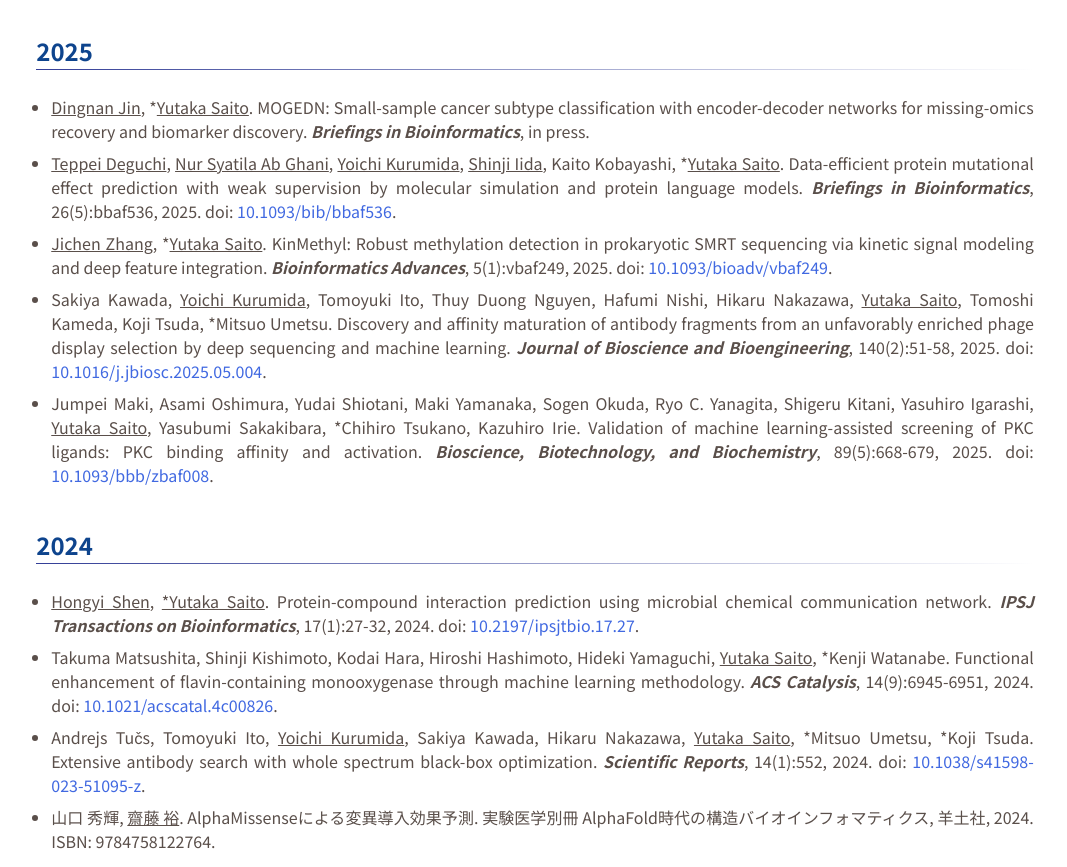
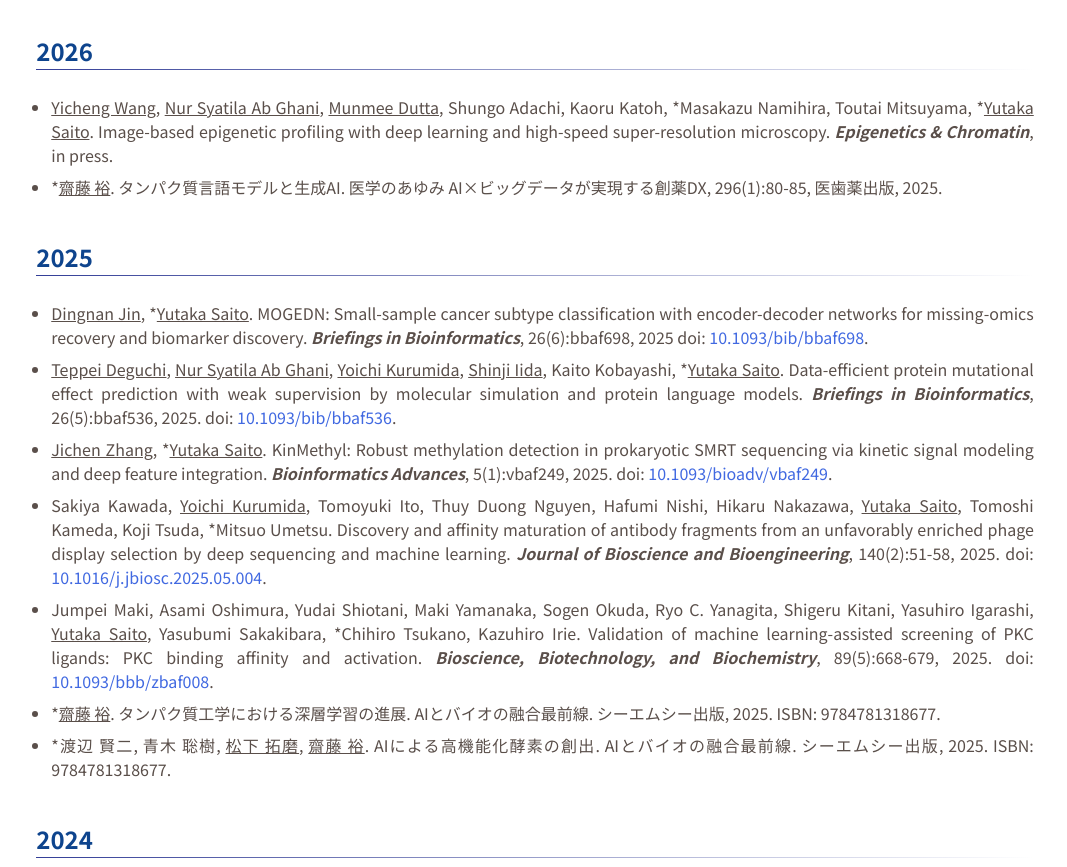
Before and after one commit to ytksailab-org/ytksailab-org.github.io, a plain HTML site: page publication-en.html in a window 1280 px wide. Shown: the part 487-1354 px from the top of the page, without its empty margins (105-1172 px from the left). Drawn offline with nearby package versions, Linux system fonts and the light colour scheme.

Commit message:
edited publications

```diff
--- a/publication-en.html
+++ b/publication-en.html
@@ -84,11 +84,21 @@
                         Students' papers, conference presentations, and prizes are listed in <a target="_blank" href="./student-en.html">this page</a>.</p>
 
                     <h2>Papers</h2>
+                    <h3>2026</h3>
+                    <ul>
+                        <li>
+                            <u>Yicheng Wang</u>, <u>Nur Syatila Ab Ghani</u>, <u>Munmee Dutta</u>, Shungo Adachi, Kaoru Katoh, *Masakazu Namihira, Toutai Mitsuyama, *<u>Yutaka Saito</u>.
+                            Image-based epigenetic profiling with deep learning and high-speed super-resolution microscopy. <b><i>Epigenetics &amp; Chromatin</i></b>, in press.
+                        </li>
+                        <li>
+                            *<u>齋藤 裕</u>. タンパク質言語モデルと生成AI. 医学のあゆみ AI×ビッグデータが実現する創薬DX, 296(1):80-85, 医歯薬出版, 2025.
+                        </li>
+                    </ul>
                     <h3>2025</h3>
                     <ul>
                         <li>
                             <u>Dingnan Jin</u>, *<u>Yutaka Saito</u>.
-                            MOGEDN: Small-sample cancer subtype classification with encoder-decoder networks for missing-omics recovery and biomarker discovery. <b><i>Briefings in Bioinformatics</i></b>, in press.
+                            MOGEDN: Small-sample cancer subtype classification with encoder-decoder networks for missing-omics recovery and biomarker discovery. <b><i>Briefings in Bioinformatics</i></b>, 26(6):bbaf698, 2025 doi: <a target="_blank" href="https://doi.org/10.1093/bib/bbaf698">10.1093/bib/bbaf698</a>.
                         </li>
                         <li>
                             <u>Teppei Deguchi</u>, <u>Nur Syatila Ab Ghani</u>, <u>Yoichi Kurumida</u>, <u>Shinji Iida</u>, Kaito Kobayashi, *<u>Yutaka Saito</u>.
@@ -105,6 +115,12 @@
                         <li>
                             Jumpei Maki, Asami Oshimura, Yudai Shiotani, Maki Yamanaka, Sogen Okuda, Ryo C. Yanagita, Shigeru Kitani, Yasuhiro Igarashi, <u>Yutaka Saito</u>, Yasubumi Sakakibara, *Chihiro Tsukano, Kazuhiro Irie.
                             Validation of machine learning-assisted screening of PKC ligands: PKC binding affinity and activation. <b><i>Bioscience, Biotechnology, and Biochemistry</i></b>, 89(5):668-679, 2025. doi: <a target="_blank" href="https://doi.org/10.1093/bbb/zbaf008">10.1093/bbb/zbaf008</a>.
+                        </li>
+                        <li>
+                            *<u>齋藤 裕</u>. タンパク質工学における深層学習の進展. AIとバイオの融合最前線. シーエムシー出版, 2025. ISBN: 9784781318677.
+                        </li>
+                        <li>
+                            *渡辺 賢二, 青木 聡樹, <u>松下 拓磨</u>, <u>齋藤 裕</u>. AIによる高機能化酵素の創出. AIとバイオの融合最前線. シーエムシー出版, 2025. ISBN: 9784781318677.
                         </li>
                     </ul>
                     <h3>2024</h3>
```
Also changed, not shown: index-en.html (+9 -0 lines), index.html (+9 -0 lines), publication.html (+11 -1 lines), student-en.html (+5 -1 lines).
